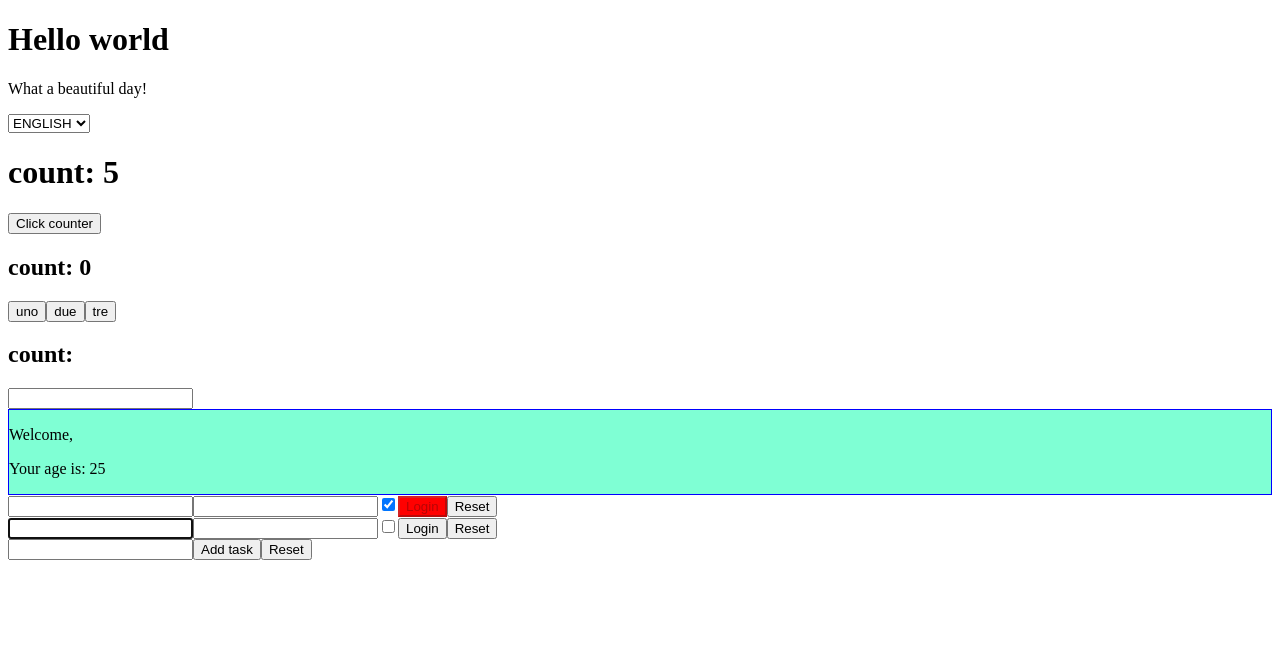
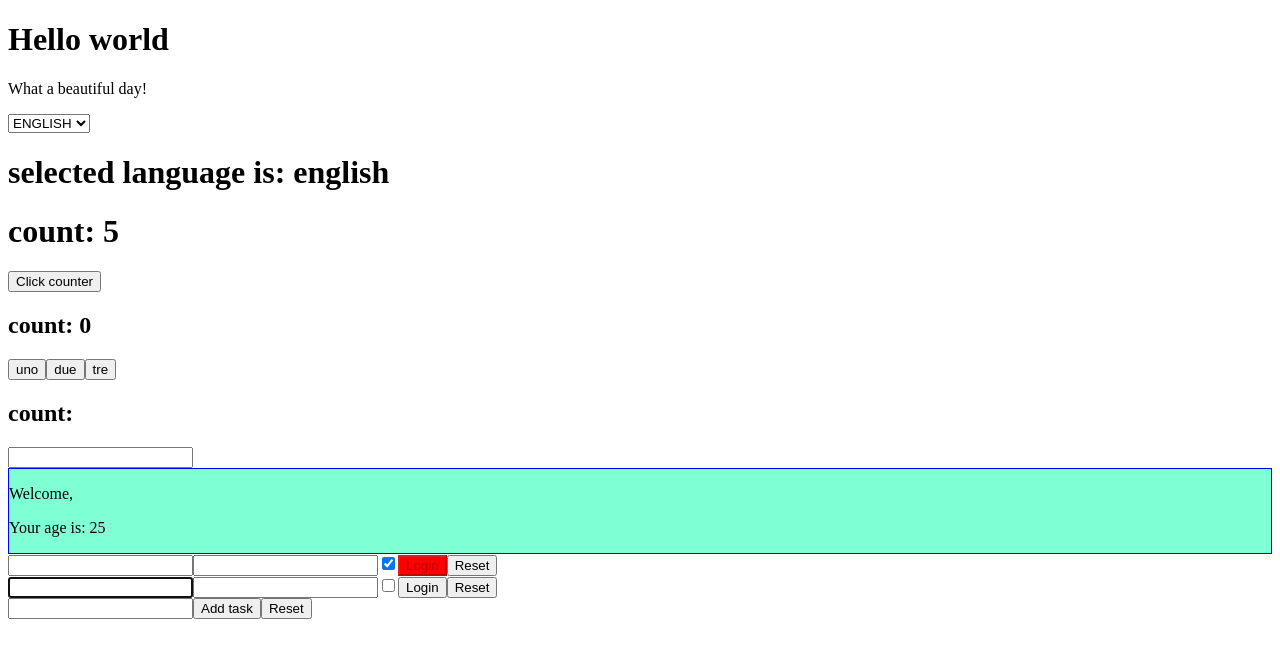
Before and after one commit to SeleneVicenza/react-exercises, a React (Create React App) app: page / in a window 1280 px wide. Shown: the top 658 px of the page. Built offline with nearby package versions, Linux system fonts and the light colour scheme.

Commit message:
context-02

```diff
--- a/src/DisplayLanguage.js
+++ b/src/DisplayLanguage.js
@@ -1,7 +1,10 @@
 import React from "react";
+import { LanguageContext } from "./Container";
 
-
-
+const Strings = {
+    en: {LANG: "english"},
+    it: {LANG: "italiano"}
+}
 
 export default class DisplayLanguage extends React.Component {
 
@@ -10,7 +13,13 @@ export default class DisplayLanguage extends React.Component {
     render() {
         return (
             <div>
-
+                <LanguageContext.Consumer>
+                    {(language)=>{
+                        return (<h1>
+                            selected language is: {Strings[language].LANG}
+                        </h1>)
+                    }}
+                </LanguageContext.Consumer>
             </div>
         )
     }
```
